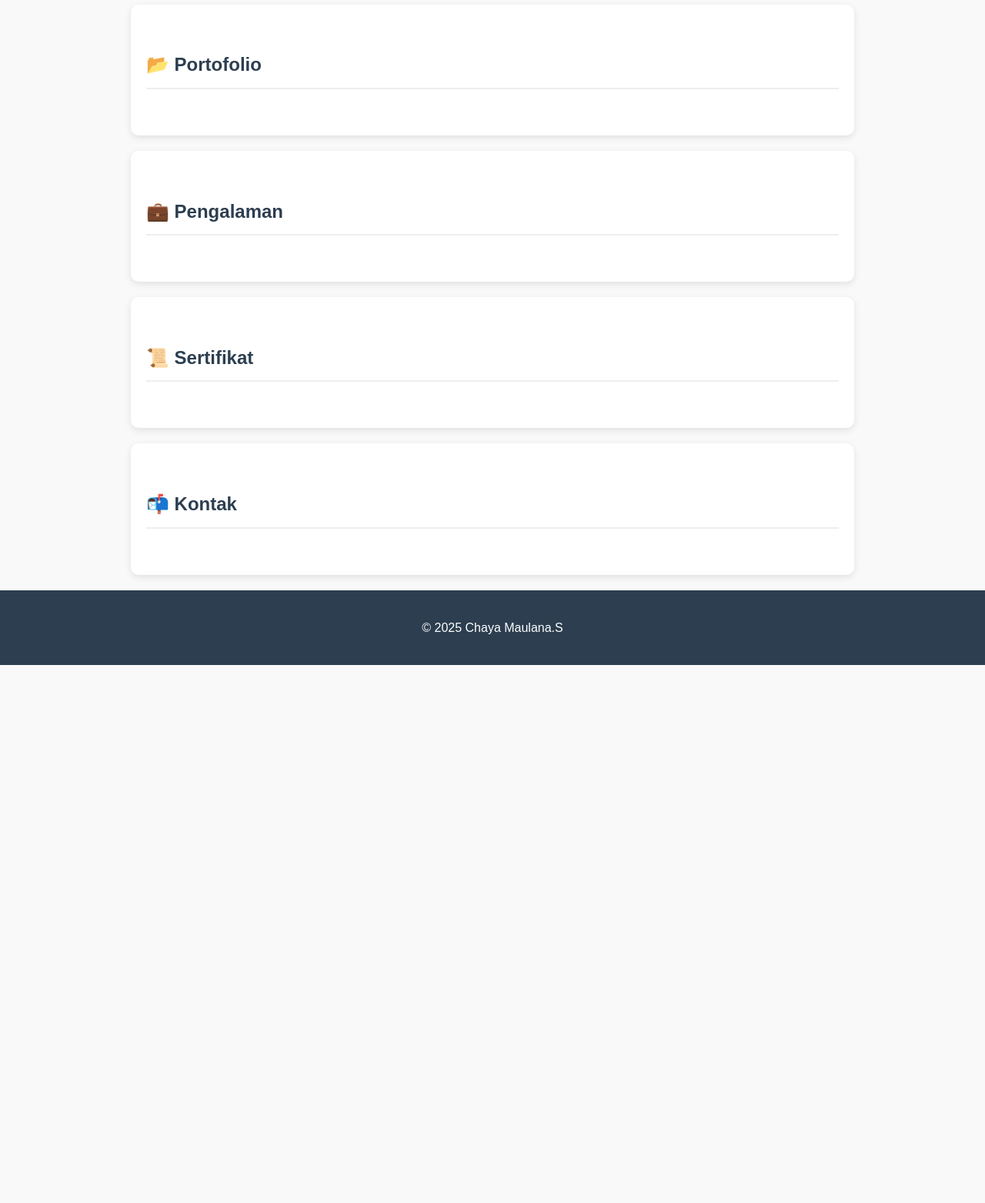
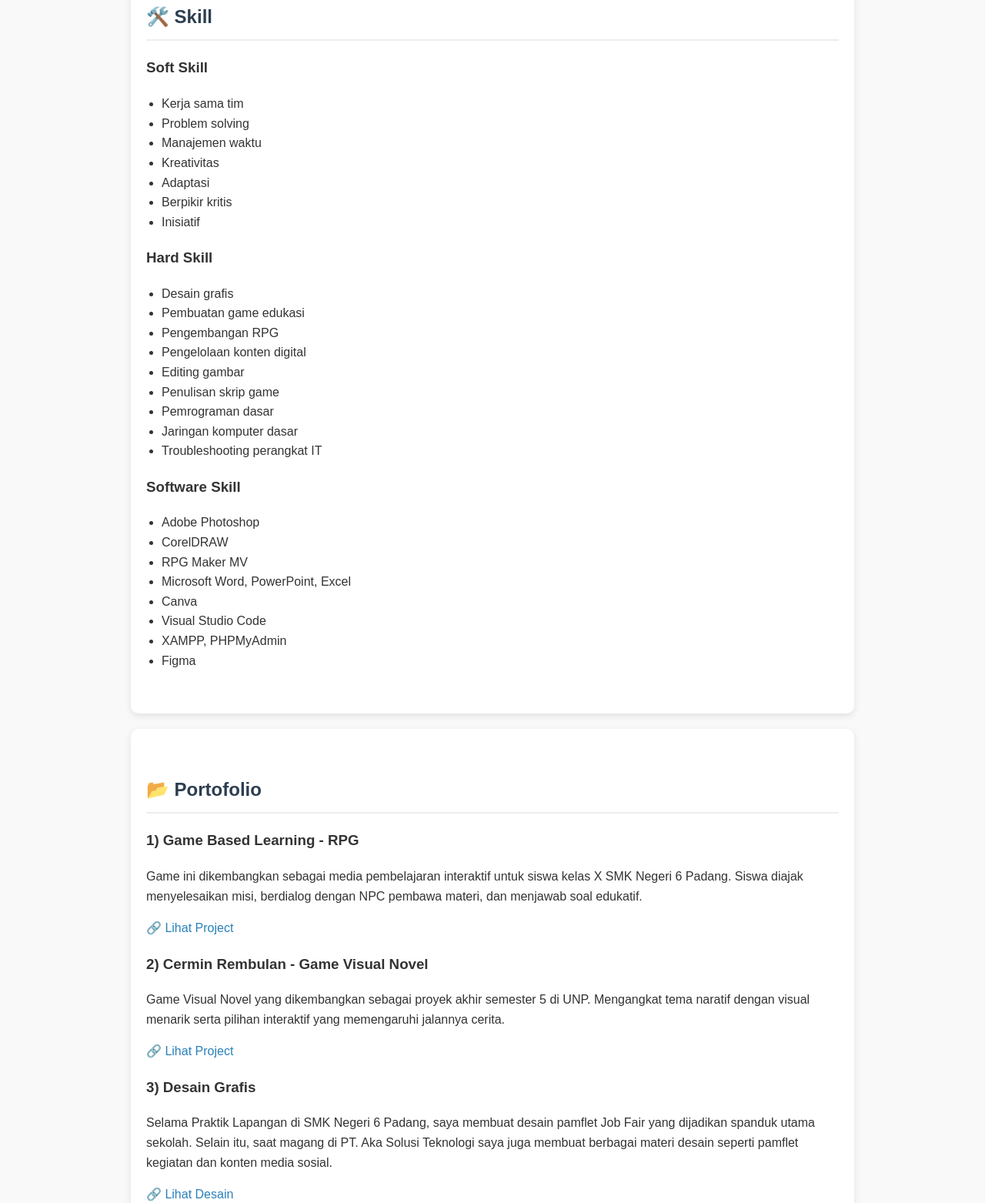
Before and after one commit to ChayaMaulanaS/ChayaMaulanaS.github.io, a plain HTML site: page index.html in a window 1280 px wide. Shown: the part 604-2167 px from the top of the page at 77% size. Before the commit the page ends 1468 px from the top, so only its background shows below. Drawn offline with Linux system fonts and the light colour scheme.

Commit message:
Update index.html

```diff
--- a/index.html
+++ b/index.html
@@ -12,10 +12,20 @@
       line-height: 1.6;
       background: #f9f9f9;
       color: #333;
-      overflow-x: hidden;
     }
-
-    /* Animasi fade-in untuk section */
+    header {
+      background: #2c3e50;
+      color: #fff;
+      padding: 30px 20px;
+      text-align: center;
+    }
+    header h1 {
+      margin: 0;
+      font-size: 2.5em;
+    }
+    header p {
+      font-size: 1.1em;
+    }
     section {
       max-width: 900px;
       margin: auto;
@@ -24,73 +34,28 @@
       margin-bottom: 20px;
       border-radius: 10px;
       box-shadow: 0 3px 10px rgba(0,0,0,0.1);
-      opacity: 0;
-      transform: translateY(30px);
-      transition: all 0.8s ease-out;
     }
-
-    section.show {
-      opacity: 1;
-      transform: translateY(0);
-    }
-
-    header {
-      background: #2c3e50;
-      color: #fff;
-      padding: 30px 20px;
-      text-align: center;
-      animation: slideDown 1s ease-out;
-    }
-
-    header h1 {
-      margin: 0;
-      font-size: 2.5em;
-      animation: fadeInText 1.5s ease forwards;
-    }
-
-    header p {
-      font-size: 1.1em;
-      animation: fadeInText 2s ease forwards;
-    }
-
-    @keyframes slideDown {
-      from { transform: translateY(-50px); opacity: 0; }
-      to { transform: translateY(0); opacity: 1; }
-    }
-
-    @keyframes fadeInText {
-      from { opacity: 0; }
-      to { opacity: 1; }
-    }
-
     section h2 {
       color: #2c3e50;
       border-bottom: 2px solid #eee;
       padding-bottom: 10px;
       margin-bottom: 20px;
     }
-
     ul {
       padding-left: 20px;
     }
-
     a {
       color: #2980b9;
       text-decoration: none;
-      transition: all 0.3s ease;
     }
-
     a:hover {
       text-decoration: underline;
-      transform: scale(1.05);
     }
-
     footer {
       text-align: center;
       padding: 20px;
       background: #2c3e50;
       color: #fff;
-      animation: fadeInText 2.5s ease forwards;
     }
   </style>
 </head>
@@ -104,52 +69,101 @@
 <section>
   <h2>👨‍💻 Tentang Saya</h2>
   <p>
-    Saya merupakan lulusan Universitas Negeri Padang...
+    Saya merupakan lulusan Universitas Negeri Padang, Program Studi Pendidikan Teknik Informatika.
+    Selama perkuliahan, saya menjalani magang di PT. Aka Solusi Teknologi dan melaksanakan Praktik Lapangan Kesekolahan di SMK Negeri 6 Padang.
+    Saya memiliki ketertarikan yang besar di bidang IT, khususnya pada desain grafis.
+    Saya juga memiliki minat mendalam dalam pengembangan game, dan telah mengerjakan dua proyek game selama masa studi.
+    Di luar bidang akademik, saya memiliki bakat dalam bermain gitar sejak SMP dan pernah mewakili Kabupaten Tanah Datar dalam ajang Festival Lomba Seni Siswa Nasional (FLS2N) tahun 2018 pada bidang gitar.
   </p>
 </section>
 
 <section>
   <h2>🛠️ Skill</h2>
-  <!-- isi skill -->
+  <h3>Soft Skill</h3>
+  <ul>
+    <li>Kerja sama tim</li>
+    <li>Problem solving</li>
+    <li>Manajemen waktu</li>
+    <li>Kreativitas</li>
+    <li>Adaptasi</li>
+    <li>Berpikir kritis</li>
+    <li>Inisiatif</li>
+  </ul>
+  <h3>Hard Skill</h3>
+  <ul>
+    <li>Desain grafis</li>
+    <li>Pembuatan game edukasi</li>
+    <li>Pengembangan RPG</li>
+    <li>Pengelolaan konten digital</li>
+    <li>Editing gambar</li>
+    <li>Penulisan skrip game</li>
+    <li>Pemrograman dasar</li>
+    <li>Jaringan komputer dasar</li>
+    <li>Troubleshooting perangkat IT</li>
+  </ul>
+  <h3>Software Skill</h3>
+  <ul>
+    <li>Adobe Photoshop</li>
+    <li>CorelDRAW</li>
+    <li>RPG Maker MV</li>
+    <li>Microsoft Word, PowerPoint, Excel</li>
+    <li>Canva</li>
+    <li>Visual Studio Code</li>
+    <li>XAMPP, PHPMyAdmin</li>
+    <li>Figma</li>
+  </ul>
 </section>
 
 <section>
   <h2>📂 Portofolio</h2>
-  <!-- isi portofolio -->
+  <h3>1) Game Based Learning - RPG</h3>
+  <p>
+    Game ini dikembangkan sebagai media pembelajaran interaktif untuk siswa kelas X SMK Negeri 6 Padang.
+    Siswa diajak menyelesaikan misi, berdialog dengan NPC pembawa materi, dan menjawab soal edukatif.
+  </p>
+  <a href="https://drive.google.com/file/d/12S6XrIzqqJgJqOfIenPPEEK0iDsFB-Br/view?usp=sharing" target="_blank">🔗 Lihat Project</a>
+
+  <h3>2) Cermin Rembulan - Game Visual Novel</h3>
+  <p>
+    Game Visual Novel yang dikembangkan sebagai proyek akhir semester 5 di UNP.
+    Mengangkat tema naratif dengan visual menarik serta pilihan interaktif yang memengaruhi jalannya cerita.
+  </p>
+  <a href="https://drive.google.com/file/d/162u-ev41bvwH106T5HGoMqtwkw4CZUk0/view?usp=sharing" target="_blank">🔗 Lihat Project</a>
+
+  <h3>3) Desain Grafis</h3>
+  <p>
+    Selama Praktik Lapangan di SMK Negeri 6 Padang, saya membuat desain pamflet Job Fair yang dijadikan spanduk utama sekolah.
+    Selain itu, saat magang di PT. Aka Solusi Teknologi saya juga membuat berbagai materi desain seperti pamflet kegiatan dan konten media sosial.
+  </p>
+  <a href="https://drive.google.com/drive/folders/1uD6zX6U5pWAus7Q5iearE_kUrJrkr5b8?usp=drive_link" target="_blank">🔗 Lihat Desain</a>
 </section>
 
 <section>
   <h2>💼 Pengalaman</h2>
+  <p>
+    <b>Magang di PT. Aka Solusi Teknologi (2022)</b><br>
+    Terlibat dalam desain grafis, IT support, serta koordinasi tim dan pengelolaan dokumen digital.
+    Pengalaman ini memperkuat kemampuan desain, komunikasi, serta problem solving di dunia kerja nyata.
+  </p>
 </section>
 
 <section>
   <h2>📜 Sertifikat</h2>
+  <p>
+    Sertifikat Mikrotik <br>
+    <a href="https://drive.google.com/file/d/1VC1PEZdNBvd4YlJsm5m2HyndPehWpVE2/view?usp=sharing" target="_blank">🔗 Lihat Sertifikat</a>
+  </p>
 </section>
 
 <section>
   <h2>📬 Kontak</h2>
+  <p>Email: <a href="mailto:chayamaulana.s2209@gmail.com">chayamaulana.s2209@gmail.com</a></p>
+  <p>GitHub: <a href="https://github.com/ChayaMaulanaS" target="_blank">github.com/ChayaMaulanaS</a></p>
 </section>
 
 <footer>
   <p>© 2025 Chaya Maulana.S</p>
 </footer>
 
-<script>
-  // Animasi fade-in saat scroll
-  const sections = document.querySelectorAll('section');
-  const revealSection = () => {
-    sections.forEach(sec => {
-      const top = sec.getBoundingClientRect().top;
-      const windowHeight = window.innerHeight;
-      if(top < windowHeight - 100){
-        sec.classList.add('show');
-      }
-    });
-  }
-
-  window.addEventListener('scroll', revealSection);
-  window.addEventListener('load', revealSection);
-</script>
-
 </body>
 </html>
```
